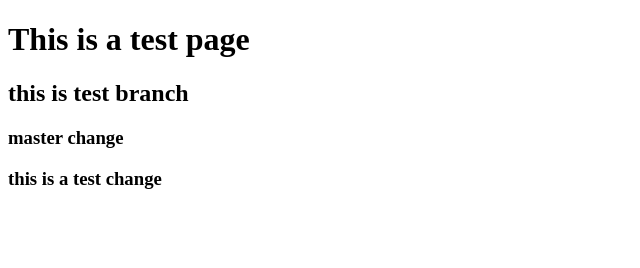
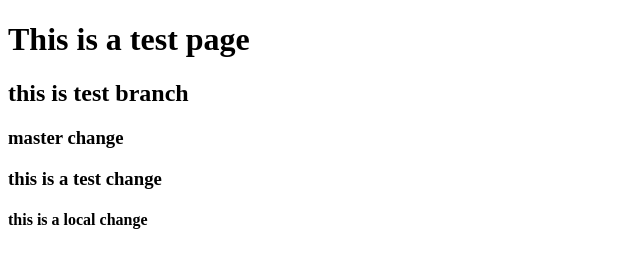
Before and after one commit to siddhijoshi/webtest01, a plain HTML site: page index.html in a window 1280 px wide. Shown: the whole page, without its empty margins (0-640 px from the left). Drawn offline with Linux system fonts and the light colour scheme.

Commit message:
git commit

```diff
--- a/index.html
+++ b/index.html
@@ -4,4 +4,5 @@
     <h2>this is test branch</h2>
     <h3>master change</h3>
     <h3>this is a test change</h3>
+    <h4>this is a local change</h4>
 </html>
```
